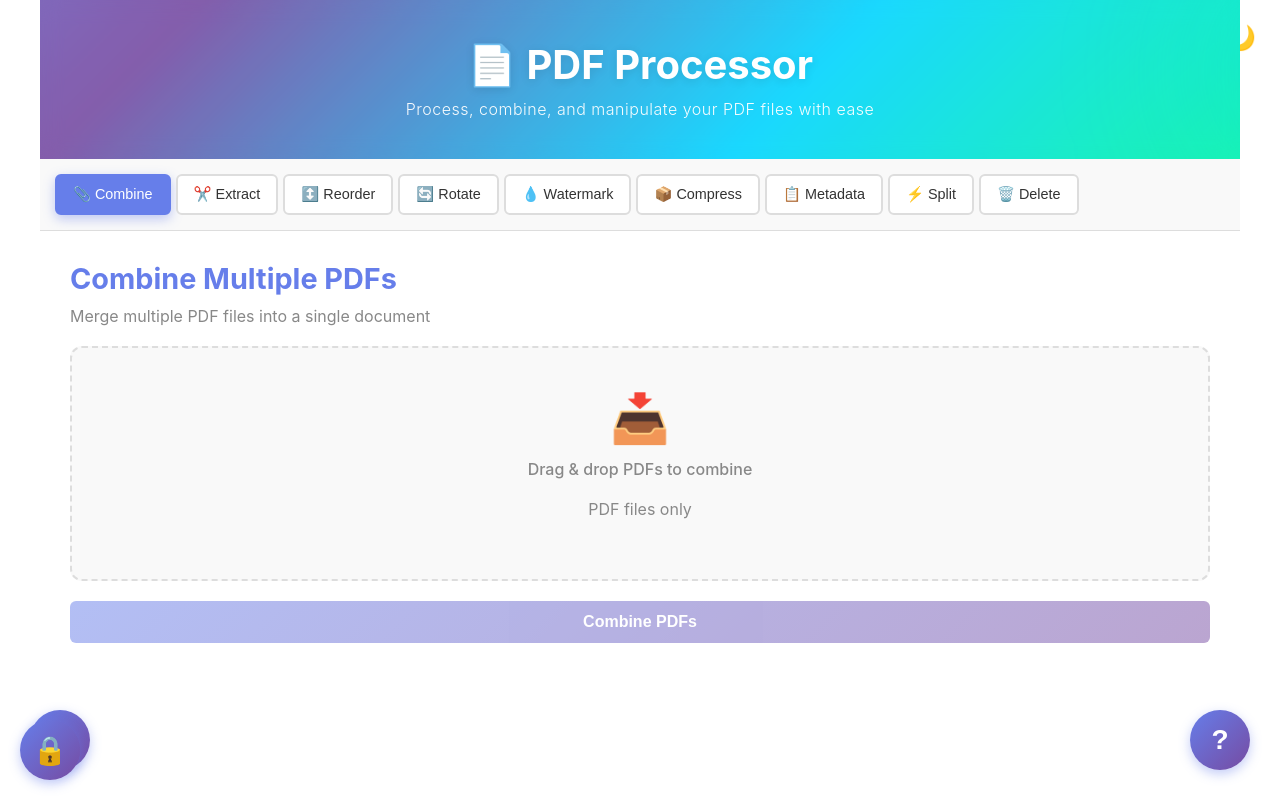
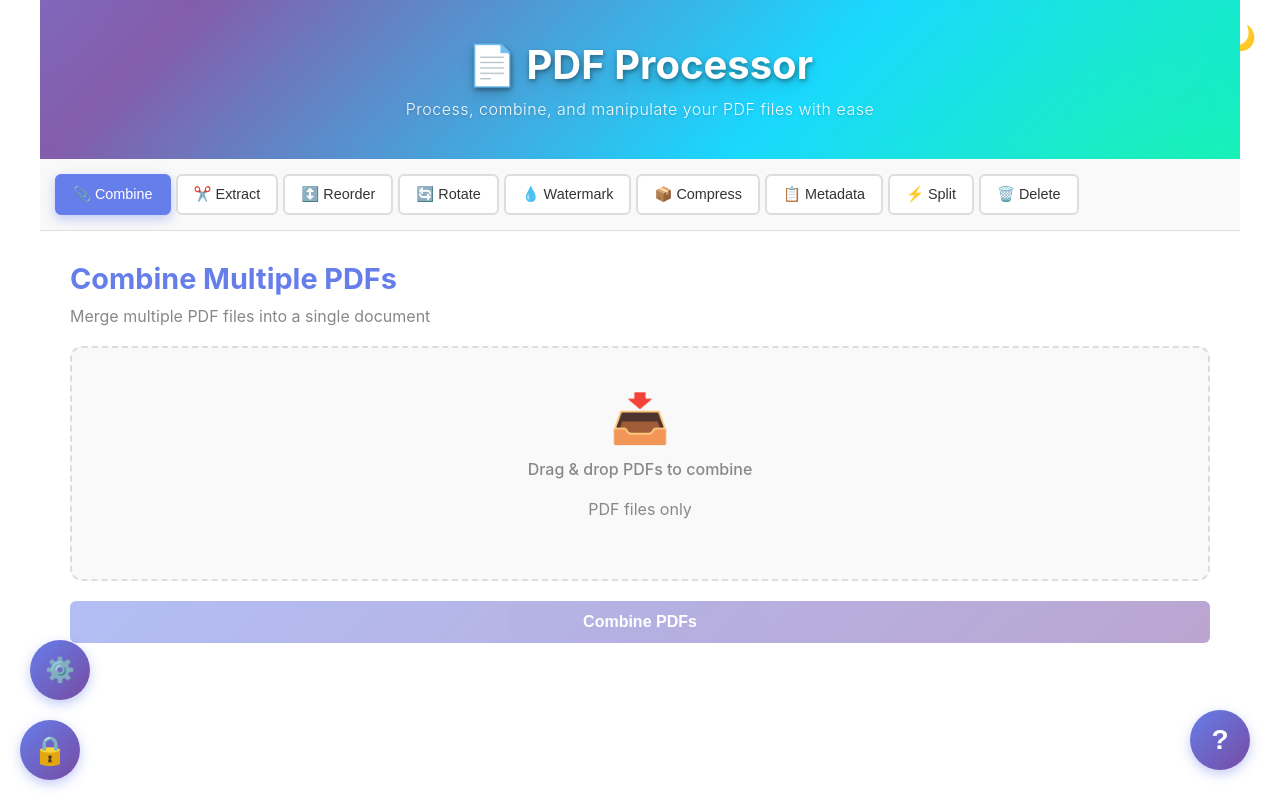
Before and after one commit to scmlewis/pdf_processing, a React (Create React App) app in the folder client/: page / in a window 1280 px wide. Built offline with nearby package versions, Linux system fonts and the light colour scheme.

Commit message:
Fix: Reposition Settings button lower to avoid overlap; Enhance: Add multi-layer text shadow to header for better readability

```diff
--- a/client/src/App.css
+++ b/client/src/App.css
@@ -113,7 +113,11 @@
   position: relative;
   z-index: 1;
   font-weight: 700;
-  text-shadow: 0 2px 10px rgba(0, 0, 0, 0.1);
+  text-shadow:
+    0 2px 4px rgba(0, 0, 0, 0.2),
+    0 4px 8px rgba(0, 0, 0, 0.15),
+    0 8px 16px rgba(0, 0, 0, 0.1),
+    2px 2px 4px rgba(0, 0, 0, 0.15);
 }
 
 .header p {
@@ -123,6 +127,9 @@
   z-index: 1;
   font-weight: 300;
   letter-spacing: 0.5px;
+  text-shadow:
+    0 1px 3px rgba(0, 0, 0, 0.15),
+    0 2px 6px rgba(0, 0, 0, 0.1);
 }
 
 .tabs {
--- a/client/src/components/SettingsPanel.css
+++ b/client/src/components/SettingsPanel.css
@@ -1,7 +1,7 @@
 /* Settings Toggle Button */
 .settings-toggle {
   position: fixed;
-  bottom: 30px;
+  bottom: 100px;
   left: 30px;
   width: 60px;
   height: 60px;
@@ -306,7 +306,7 @@
 /* Mobile Responsiveness */
 @media (max-width: 768px) {
   .settings-toggle {
-    bottom: 80px;
+    bottom: 100px;
     left: 20px;
     width: 50px;
     height: 50px;
```
